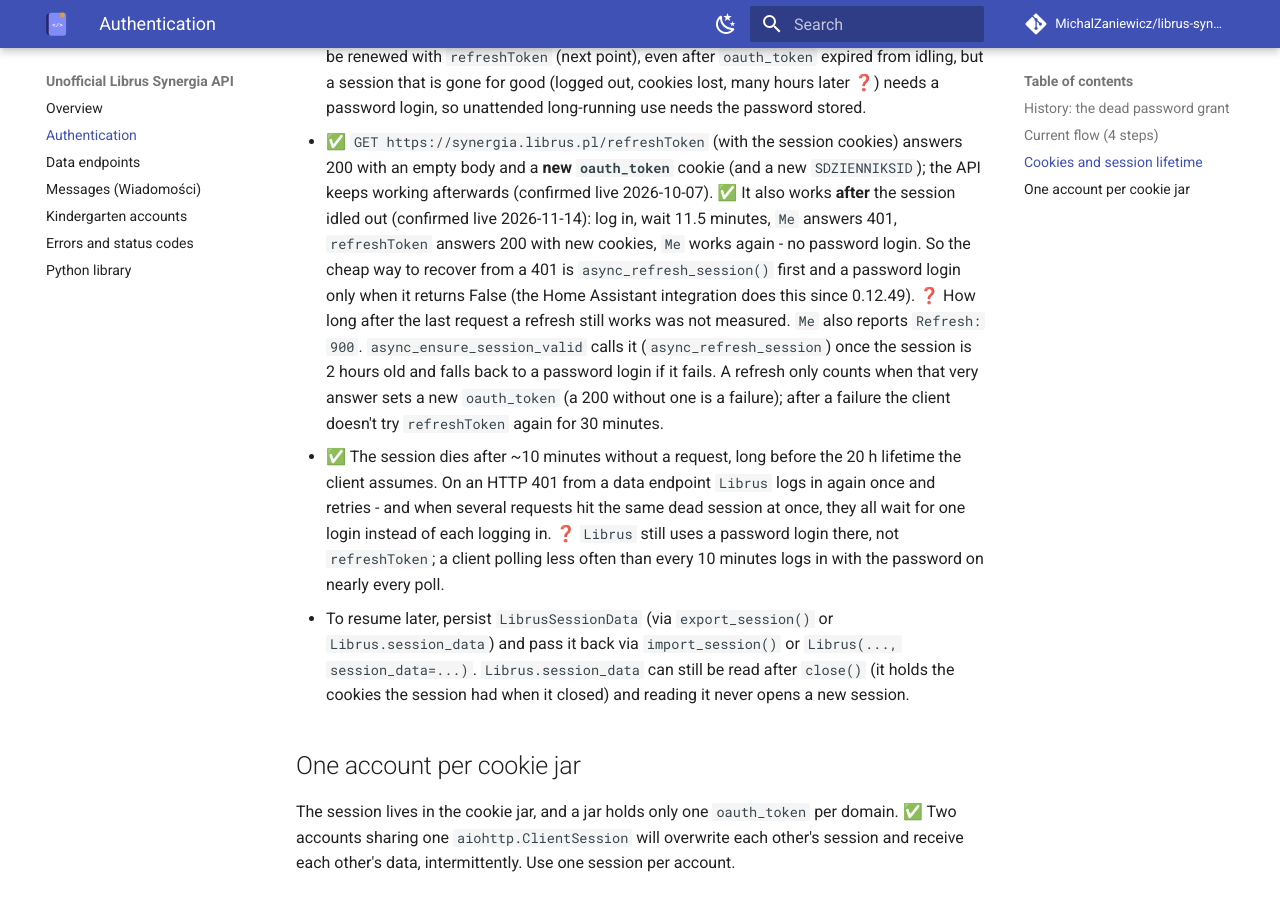
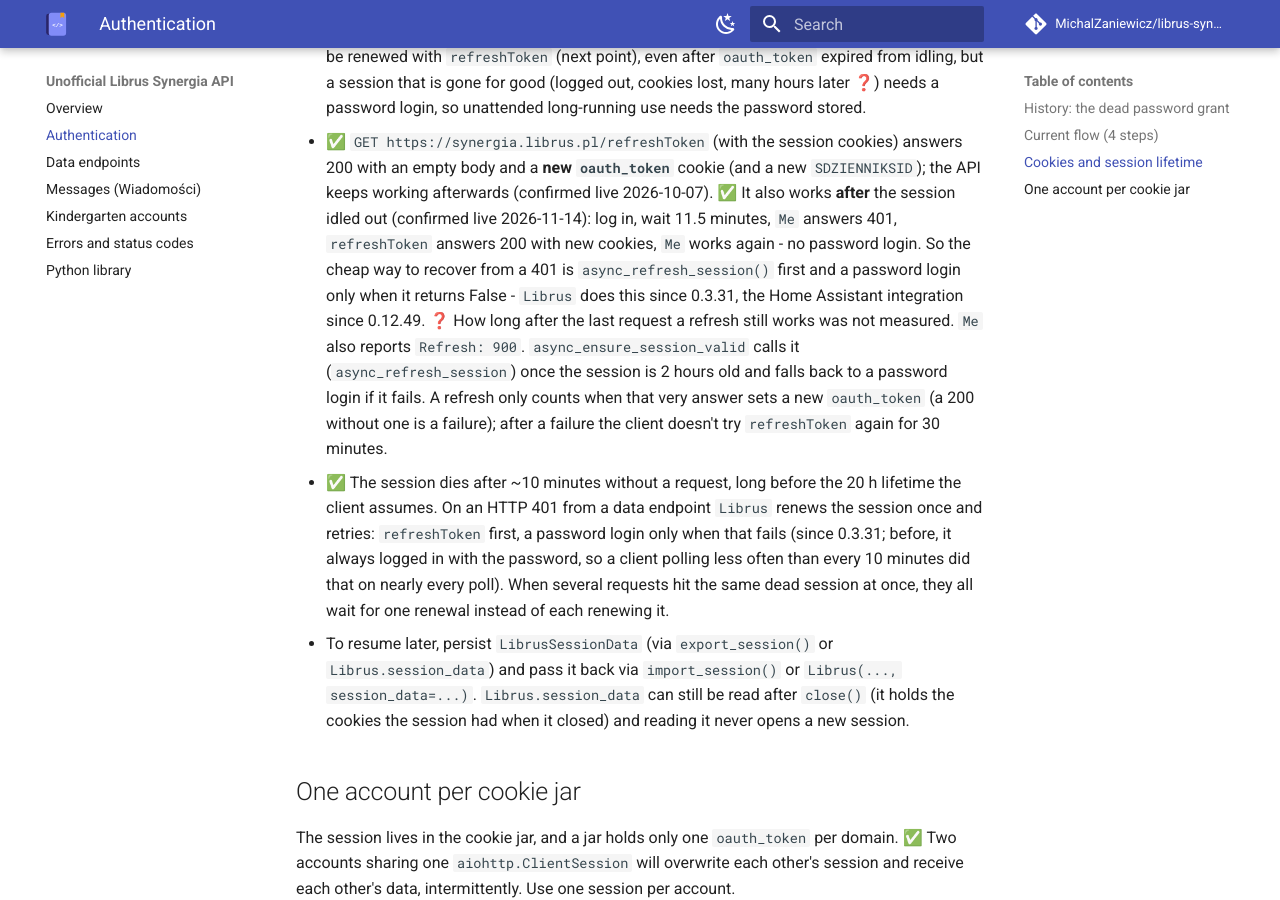
Before and after one commit to MichalZaniewicz/librus-synergia, an MkDocs documentation site: the page built from docs/authentication.md, in a window 1280 px wide and 900 px high, scrolled down 1794 px. Built offline with MkDocs 1.6.1 and Material for MkDocs 9.7.7, drawn with Linux system fonts in a browser that asks for light colours; comment, search, counter and statistics services are not loaded.

Commit message:
0.3.31: renew a rejected session with refreshToken before a password login
Librus drops a session after ~10 idle minutes; /refreshToken brings it
back (confirmed live 2026-11-14). login_count now also counts refreshes.

Co-Authored-By: Claude Opus 5.5 <noreply@anthropic.com>

```diff
--- a/docs/authentication.md
+++ b/docs/authentication.md
@@ -78,8 +78,8 @@ If any response body in steps 3–4 contains a captcha marker (`captcha`,
   live 2026-11-14): log in, wait 11.5 minutes, `Me` answers 401,
   `refreshToken` answers 200 with new cookies, `Me` works again - no password
   login. So the cheap way to recover from a 401 is `async_refresh_session()`
-  first and a password login only when it returns False (the Home Assistant
-  integration does this since 0.12.49). ❓ How long after the last request a
+  first and a password login only when it returns False - `Librus` does this
+  since 0.3.31, the Home Assistant integration since 0.12.49. ❓ How long after the last request a
   refresh still works was not measured. `Me` also reports `Refresh: 900`.
   `async_ensure_session_valid` calls it (`async_refresh_session`) once the
   session is 2 hours old and falls back to a password login if it fails.
@@ -88,11 +88,12 @@ If any response body in steps 3–4 contains a captcha marker (`captcha`,
   `refreshToken` again for 30 minutes.
 - ✅ The session dies after ~10 minutes without a request, long before the
   20 h lifetime the client assumes. On an HTTP 401 from a data endpoint
-  `Librus` logs in again once and retries - and when several requests hit
-  the same dead session at once, they all wait for one login instead of
-  each logging in. ❓ `Librus` still uses a password login there, not
-  `refreshToken`; a client polling less often than every 10 minutes logs in
-  with the password on nearly every poll.
+  `Librus` renews the session once and retries: `refreshToken` first, a
+  password login only when that fails (since 0.3.31; before, it always
+  logged in with the password, so a client polling less often than every 10
+  minutes did that on nearly every poll). When several requests hit the same
+  dead session at once, they all wait for one renewal instead of each
+  renewing it.
 - To resume later, persist `LibrusSessionData` (via `export_session()` or
   `Librus.session_data`) and pass it back via `import_session()` or
   `Librus(..., session_data=...)`. `Librus.session_data` can still be read
--- a/src/librus_synergia/__init__.py
+++ b/src/librus_synergia/__init__.py
@@ -25,7 +25,7 @@ from .exceptions import (
 from .librus import Librus
 from .parsers import parse_grade_value
 
-__version__ = "0.3.30"
+__version__ = "0.3.31"
 
 __all__ = [
     "Librus",
```
Also changed, not shown: CHANGELOG.md (+14 -0 lines), plugins/librus-synergia/skills/librus-synergia/SKILL.md (+5 -5 lines), 4 other files.
